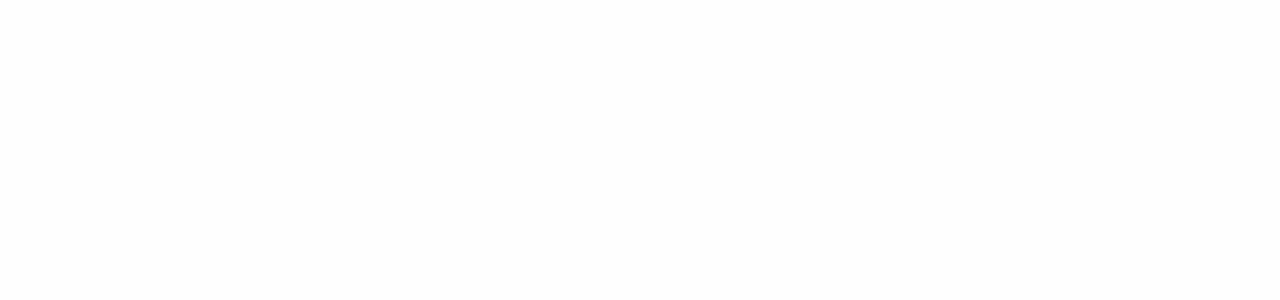
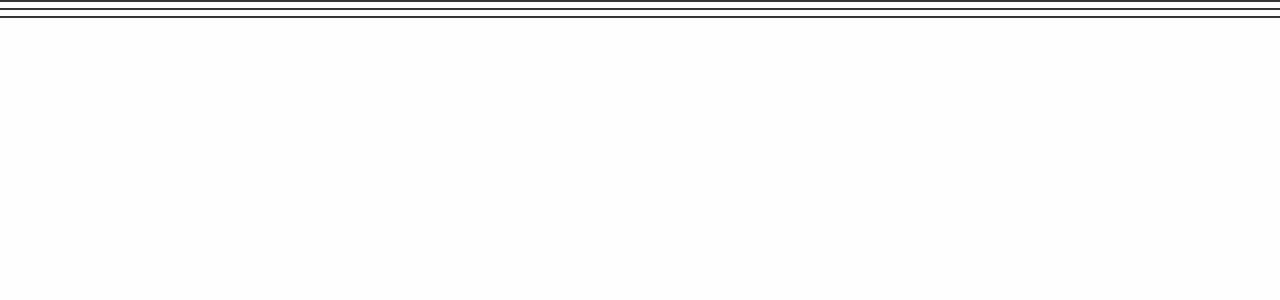
Before and after one commit to IlyaNesterow/calloidal_metals_client, a React (Create React App) app: page /silver in a window 1280 px wide. Shown: the top 300 px of the page. Built offline with nearby package versions, Linux system fonts and the light colour scheme.

Commit message:
created empty navbar

```diff
--- /dev/null
+++ b/src/components/global/navbar/MenuToggler.tsx
@@ -0,0 +1,25 @@
+import React from 'react'
+import { useSelector, useDispatch } from 'react-redux'
+
+import { setMenuOpened } from '../../../redux/actions'
+import { getAppInfo } from '../../../redux/selectors'
+
+
+const MenuToggler: React.FC = () => {
+  const { menuOpened } = useSelector(getAppInfo)
+  const dispatch = useDispatch()
+
+  return(
+    <div
+      id="Menu"
+      className={ menuOpened ? 'closed' : 'opened' }
+      onClick={() => dispatch(setMenuOpened(!menuOpened))}
+    >
+      <div id="top"></div>
+      <div id="middle"></div>
+      <div id="bottom"></div>
+    </div>
+  )
+}
+
+export default MenuToggler
--- a/src/components/global/navbar/index.tsx
+++ b/src/components/global/navbar/index.tsx
@@ -1,11 +1,22 @@
 import React from 'react'
+import { useSelector } from 'react-redux'
+
+import MenuToggler from './MenuToggler'
+import Container from '../../../styles/navbar'
+import { getAppInfo, getThemeInfo } from '../../../redux/selectors'
 
 
 const Navbar: React.FC = () => {
+  const { menuOpened } = useSelector(getAppInfo)
+  const { theme } = useSelector(getThemeInfo)
+
   return(
-    <nav>
-
-    </nav>
+    <Container
+      darkTheme={ theme }
+      opened={ menuOpened }
+    >
+      <MenuToggler/>
+    </Container>
   )
 }
 
--- a/src/components/index.tsx
+++ b/src/components/index.tsx
@@ -1,14 +1,15 @@
 import React, { useEffect } from 'react'
 import { useSelector, useDispatch } from 'react-redux'
 
-import { getTheme } from '../redux/selectors'
+import { getThemeInfo } from '../redux/selectors'
 import { setDefaultTheme, setRememberMe, logout } from '../redux/actions'
 import Global from '../styles/global'
 import { setDefaults } from '../helpers/localStorage'
+import Router from '../router'
 
 
 const App: React.FC = () => {
-  const theme = useSelector(getTheme)
+  const { theme } = useSelector(getThemeInfo)
   const dispatch = useDispatch()
 
   useEffect(() => {
@@ -32,6 +33,7 @@
   return (
     <div>
       <Global darkTheme={ theme }/>
+      <Router/>
     </div>
   )
 }
--- /dev/null
+++ b/src/components/silver/index.tsx
@@ -0,0 +1,12 @@
+import React from 'react'
+
+
+const Main: React.FC = () => {
+  return(
+    <div>
+
+    </div>
+  )
+}
+
+export default Main
--- a/src/redux/actions.ts
+++ b/src/redux/actions.ts
@@ -34,7 +34,7 @@
   type: LOGOUT
 })
 
-export const toggleThem = (): ToggleTheme => ({
+export const toggleTheme = (): ToggleTheme => ({
   type: TOGGLE_THEME
 })
 
--- a/src/redux/selectors.ts
+++ b/src/redux/selectors.ts
@@ -1,10 +1,6 @@
 import { RootState } from './'
 
-export const getError = (state: RootState) => state.app.error
-export const getMenuOpened = (state: RootState) => state.app.menuOpened
-export const getLoading = (state: RootState) => state.app.loading
-export const getTheme = (state: RootState) => state.theme.theme
-export const getUsername = (state: RootState) => state.auth.username
-export const getLoggedIn = (state: RootState) => state.auth.loggedIn
-export const getSession = (state: RootState) => state.auth.session
-export const getRememberMe = (state: RootState) => state.auth.rememberMe
+
+export const getAppInfo = (state: RootState) => state.app
+export const getThemeInfo = (state: RootState) => state.theme
+export const getAuthInfo = (state: RootState) => state.auth
--- /dev/null
+++ b/src/router/index.tsx
@@ -0,0 +1,26 @@
+import React from 'react'
+import { BrowserRouter, Switch, Route, Redirect } from 'react-router-dom'
+
+import Navbar from '../components/global/navbar'
+
+import SilverPage from '../components/silver'
+
+
+const Router: React.FC = () => (
+  <BrowserRouter>
+    <Navbar/>
+    <Switch>
+      <Redirect
+        from="/"
+        to="/silver"
+      />
+      <Route
+        exact
+        path="/silver"
+        component={ SilverPage }
+      />
+    </Switch>
+  </BrowserRouter>
+)
+
+export default Router
--- a/src/styles/global.ts
+++ b/src/styles/global.ts
@@ -1,4 +1,5 @@
 import { createGlobalStyle } from 'styled-components'
+
 
 interface props {
   darkTheme: boolean
@@ -17,6 +18,7 @@
   }
   body {
     transition: background-color .2s;
+    overflow-x: hidden;
     background-color: ${ props => props.darkTheme ? '#111' : '#fefefe' };
     position: relative;
     min-height: 100vh;
--- /dev/null
+++ b/src/styles/navbar.ts
@@ -0,0 +1,73 @@
+import styled from 'styled-components'
+
+interface NavbarProps {
+  opened: boolean
+  darkTheme: boolean
+}
+
+const Navbar = styled.nav<NavbarProps>`
+  width: 100vw;
+  transition: background-color .2s;
+  background-color: ${ props => props.darkTheme ? '#111' : '#fff' };
+  display: flex;
+  justify-content: space-between;
+  z-index: 5;
+
+  #Menu{
+    width: 1.3rem;
+    margin-top: 1.8rem;
+    margin-right: 2rem;
+  }
+  #Menu div{
+    width: 100%;
+    height: 2px;
+    background-color: ${ props => props.darkTheme ? '#fff' : '#333' };
+  }
+  #top, #middle, #bottom{
+    position: absolute;
+    transition: all .3s;
+  }
+  #top{
+    left: 0; top: 0;
+  }
+  #middle{
+    left: 0; top: .5rem;
+  }
+  #bottom{
+    left: 0; top: 1rem;
+  }
+  @media only screen and (max-width: 1120px){
+    #nav-link-area{
+      display: none;
+    }
+    #languages-and-theme{
+      display: none;
+    }
+    #Menu{
+      display: block;
+      position: relative;
+      align-items: center;
+      margin-right: 2rem;
+    }
+    .opened > #middle{
+      opacity: 1;
+      width: 100%;
+      margin-left: 0;
+    }
+    .closed > #middle{
+      opacity: 0;
+      width: 0;
+      margin-left: 50%;
+    }
+    .closed > #top{
+      transform: rotate(45deg);
+      top: .5rem;
+    }
+    .closed > #bottom{
+      transform: rotate(-45deg);
+      top: .5rem;
+    }
+  }
+`
+
+export default Navbar
```
Also changed, not shown: src/router/PrivateRoutes.tsx (added, +27 -0 lines).
